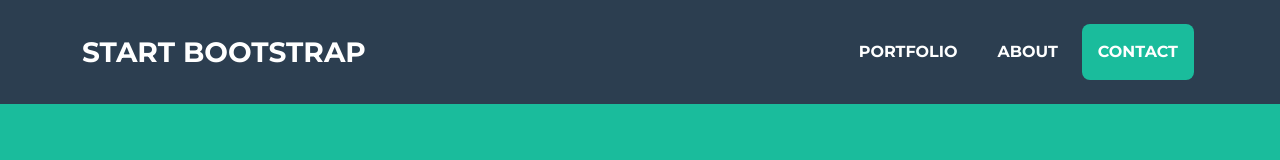
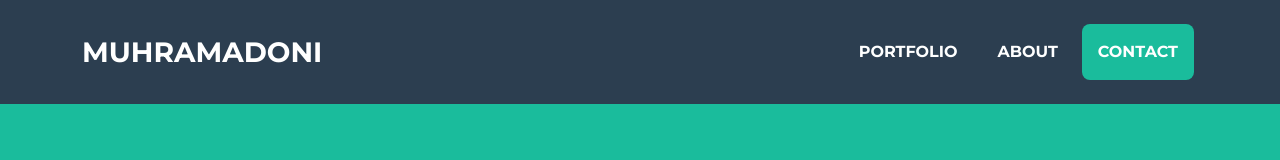
Before and after one commit to Muhramadoni/Muhramadoni.github.io, a plain HTML site: page index.html in a window 1280 px wide. Shown: the top 160 px of the page. Drawn offline with nearby package versions, Linux system fonts and the light colour scheme.

Commit message:
updatewoyy

```diff
--- a/index.html
+++ b/index.html
@@ -20,7 +20,7 @@
         <!-- Navigation-->
         <nav class="navbar navbar-expand-lg bg-secondary text-uppercase fixed-top" id="mainNav">
             <div class="container">
-                <a class="navbar-brand" href="#page-top">Start Bootstrap</a>
+                <a class="navbar-brand" href="#page-top">Muhramadoni</a>
                 <button class="navbar-toggler text-uppercase font-weight-bold bg-primary text-white rounded" type="button" data-bs-toggle="collapse" data-bs-target="#navbarResponsive" aria-controls="navbarResponsive" aria-expanded="false" aria-label="Toggle navigation">
                     Menu
                     <i class="fas fa-bars"></i>
```
